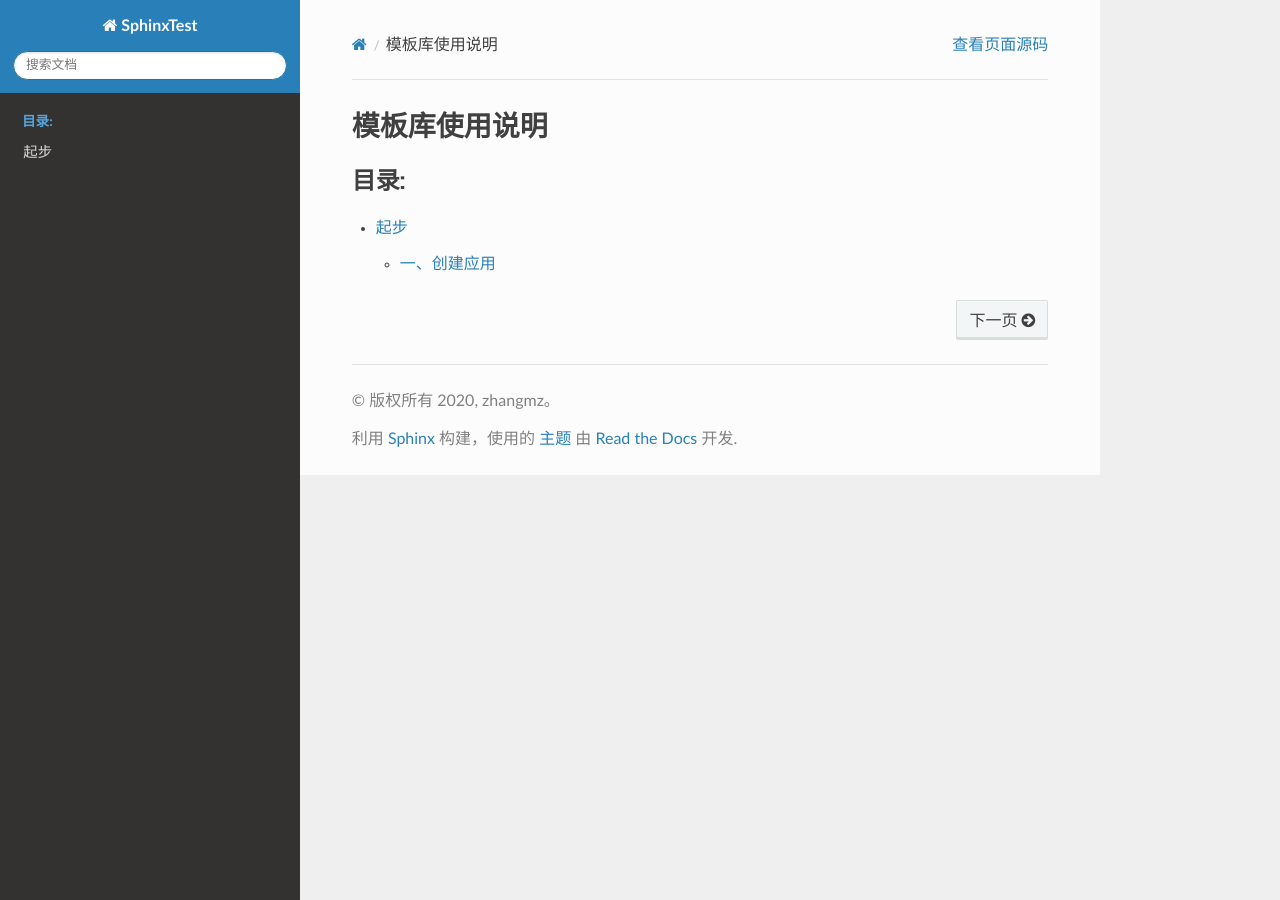
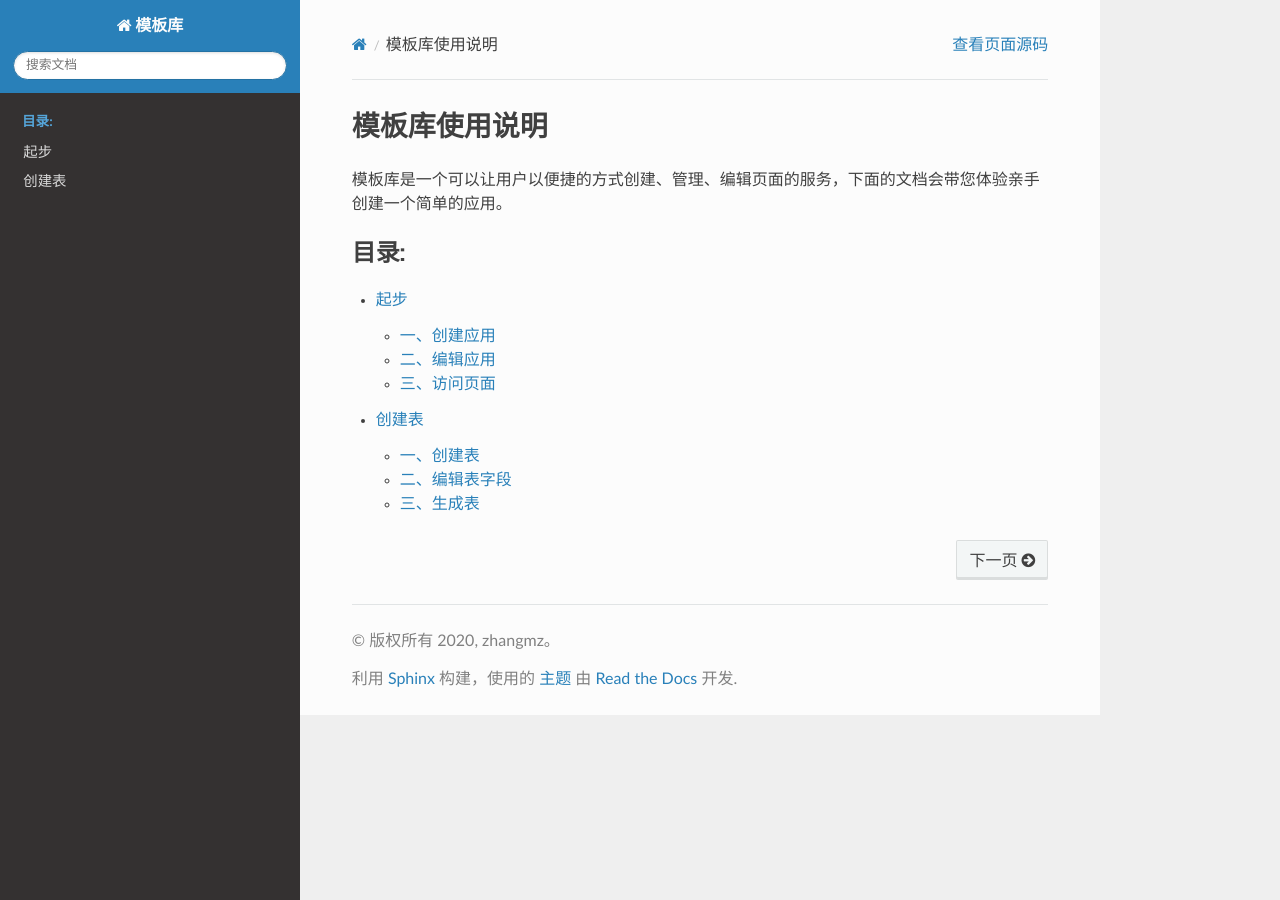
Before and after one commit to zm999999/SphinxTest, a Sphinx documentation site: the page built from source/index.rst, in a window 1280 px wide. Built offline with Sphinx 7.4.7 and the Read the Docs theme 2.0.0, drawn with Linux system fonts in a browser that asks for light colours.

Commit message:
update docs

````diff
--- a/source/conf.py
+++ b/source/conf.py
@@ -16,10 +16,14 @@
 # import sys
 # sys.path.insert(0, os.path.abspath('.'))
 
+# 解决编码问题
+import sys
+reload(sys)
+sys.setdefaultencoding('utf-8')
 
 # -- Project information -----------------------------------------------------
 
-project = u'SphinxTest'
+project = u'模板库'
 copyright = u'2020, zhangmz'
 author = u'zhangmz'
 
--- a/source/index.rst
+++ b/source/index.rst
@@ -5,9 +5,11 @@
 
 模板库使用说明
 ======================================
+模板库是一个可以让用户以便捷的方式创建、管理、编辑页面的服务，下面的文档会带您体验亲手创建一个简单的应用。
 
 .. toctree::
    :maxdepth: 2
    :caption: 目录:
 
    起步
+   创建表
--- /dev/null
+++ b/source/创建表.md
@@ -0,0 +1,27 @@
+创建表
+=========
+起步中只是创建了您自己的前端页面，使用了网站提供的demo数据，您可以通过该文档实现后台表结构的自定义
+### 一、创建表
+#### 1.进入表管理页面
+通过应用左侧菜单的“表管理->数据表管理”，进入表管理页面。
+![表管理页面](./_static/photo/create_table/1.png)
+
+#### 2.新建表
+点击“新建”，填写表信息，新建一个表。
+![新建表](./_static/photo/create_table/2.png)
+
+### 二、编辑表字段
+点击刚刚新建的表右侧的“表字段”跳转至“表字段管理”，点击“新建”，添加一个字段。
+![编辑表字段](./_static/photo/create_table/3.png)
+
+![生成表](./_static/photo/create_table/4.png)
+
+### 三、生成表
+所有字段添加完成后回到“数据表管理”页面，点击表信息右侧的“生成”，生成数据表。
+
+***
+生成后即可通过REST接口访问该表，接口地址如下
+```
+/api/custom-table/[uuid]
+```
+可以新建一个单表增删改查来测试表接口，创建页面请参考[起步](./起步.html)
--- a/source/起步.md
+++ b/source/起步.md
@@ -1,11 +1,47 @@
 起步
 ======
+模板库是一个可以让用户以便捷的方式创建、管理、编辑页面的服务，下面的文档会带您体验亲手创建一个简单的应用。
 
 ## 一、创建应用
+### 1.访问管理页面
+登录地址：
+```
+http://test.pageditor.com
+```
+![登录页面](./_static/photo/start/1.png)
+登录成功后会自动跳转至应用管理页面。
+![添加应用](./_static/photo/start/2.png)
 
+### 2.添加应用
+点击“新建”按钮，输入应用信息添加一个应用。
+![新建](./_static/photo/start/3.png)
 
-#### 1.引入依赖
-`npm install mytest-abc --save`
+## 二、编辑应用
+### 1.打开编辑界面
+在应用管理页面，点击应用信息右侧的“配置”按钮，访问应用编辑页面。
+![编辑界面](./_static/photo/start/4.png)
 
-#### 2.导入页面
-`import {PageView} from "mytest-abc"`
+### 2.添加模块
+点击上方的“添加模块”按钮，填写模块信息，新建一个模块。
+![添加模块](./_static/photo/start/5.png)
+模块会以菜单的方式展示在页面上，每个模块的页面即是子菜单。
+
+### 3.添加页面
+点击“添加页面”，填写页面信息。
+![添加页面](./_static/photo/start/6.png)
+
+### 4.编辑页面
+可以将左侧菜单中的组件拖入页面中，点选页面中的组件可以对组件进行配置。
+![编辑页面](./_static/photo/start/7.png)
+
+### 5.保存页面
+点击右上角保存按钮保存已编辑完成的页面。
+
+## 三、访问页面
+回到登陆后的管理页面，点击右侧的查看，即可跳转到刚刚编辑的应用。
+![访问页面](./_static/photo/start/8.png)
+
+![页面](./_static/photo/start/9.png)
+
+***
+到此，您已成功用模板库创建了一个简单的应用。
````
Also changed, not shown: source/_static/photo/create_table/1.png (added), source/_static/photo/create_table/2.png (added), source/_static/photo/create_table/3.png (added), source/_static/photo/create_table/4.png (added), source/_static/photo/start/1.png (added), source/_static/photo/start/2.png (added), source/_static/photo/start/3.png (added), source/_static/photo/start/4.png (added), source/_static/photo/start/5.png (added), source/_static/photo/start/6.png (added), source/_static/photo/start/7.png (added), source/_static/photo/start/8.png (added), source/_static/photo/start/9.png (added).
